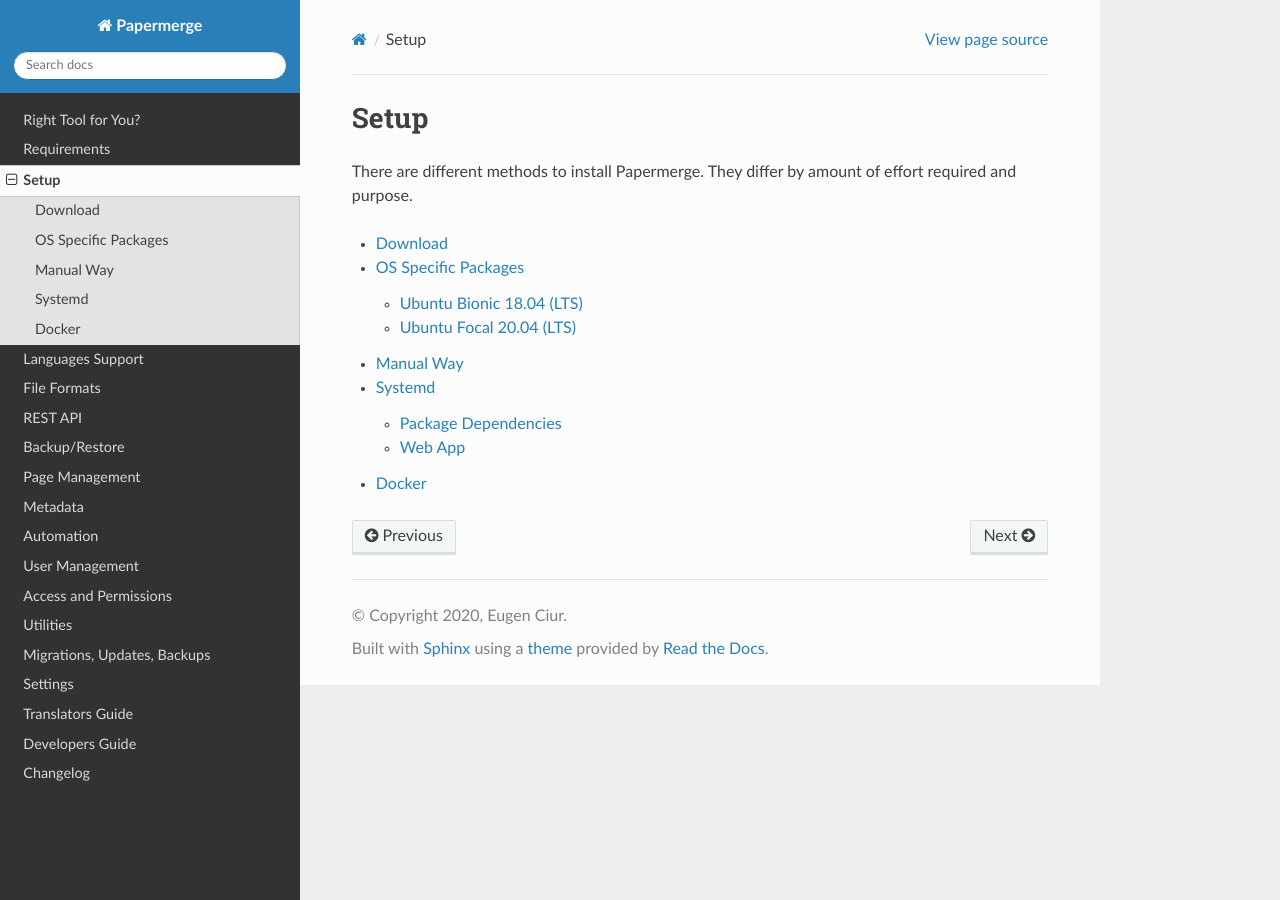
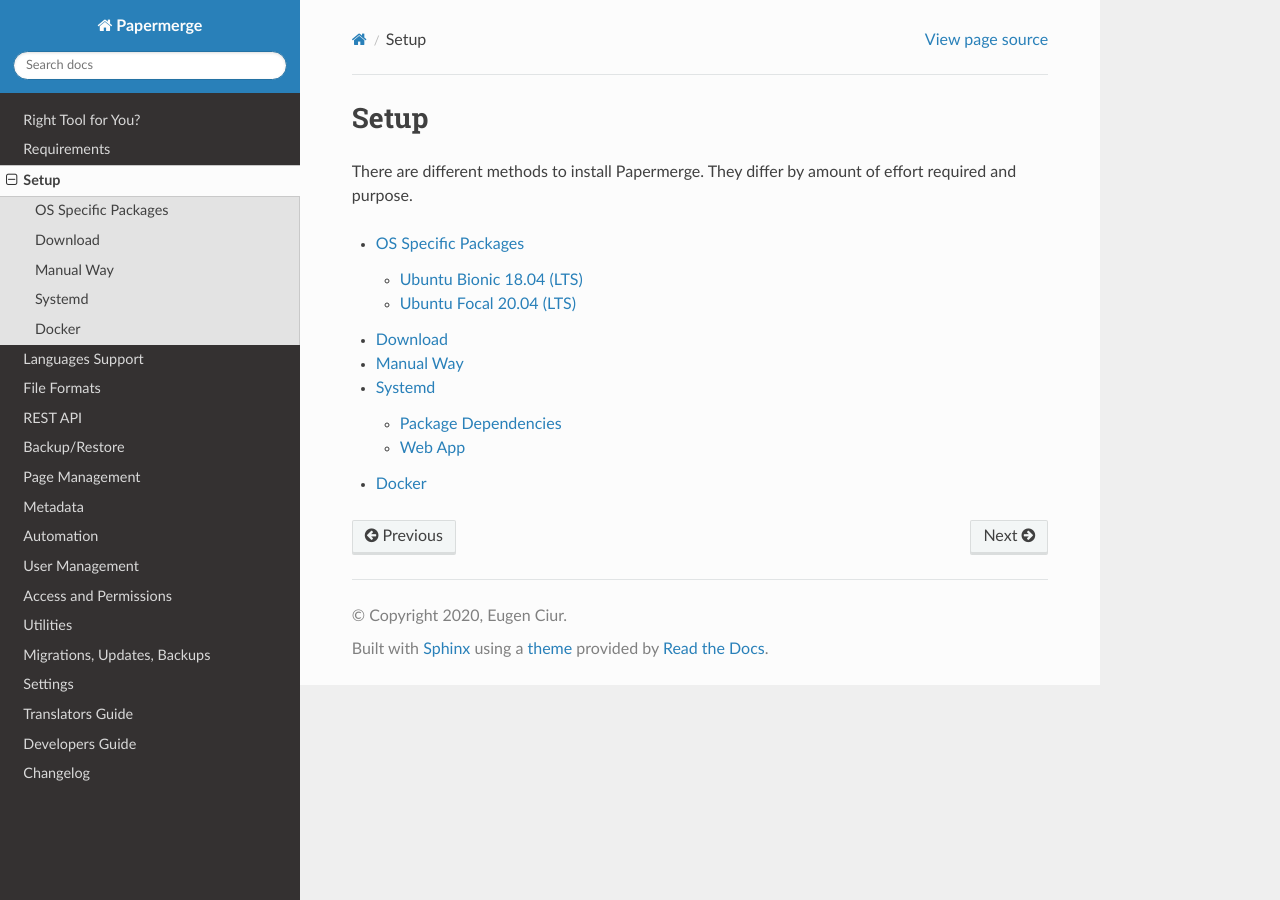
Before and after one commit to ciur/papermerge, a Sphinx documentation site: the page built from docs/source/setup/index.rst, in a window 1280 px wide. Built offline with Sphinx 7.4.7 and the Read the Docs theme 2.0.0, drawn with Linux system fonts in a browser that asks for light colours.

Commit message:
to keep the flow while walking through it, I changed the order

```diff
--- a/docs/source/setup/index.rst
+++ b/docs/source/setup/index.rst
@@ -8,8 +8,8 @@
 .. toctree::
    :maxdepth: 4
 
+   os_specific
    download
-   os_specific
    manual_way
    systemd
    docker
```
